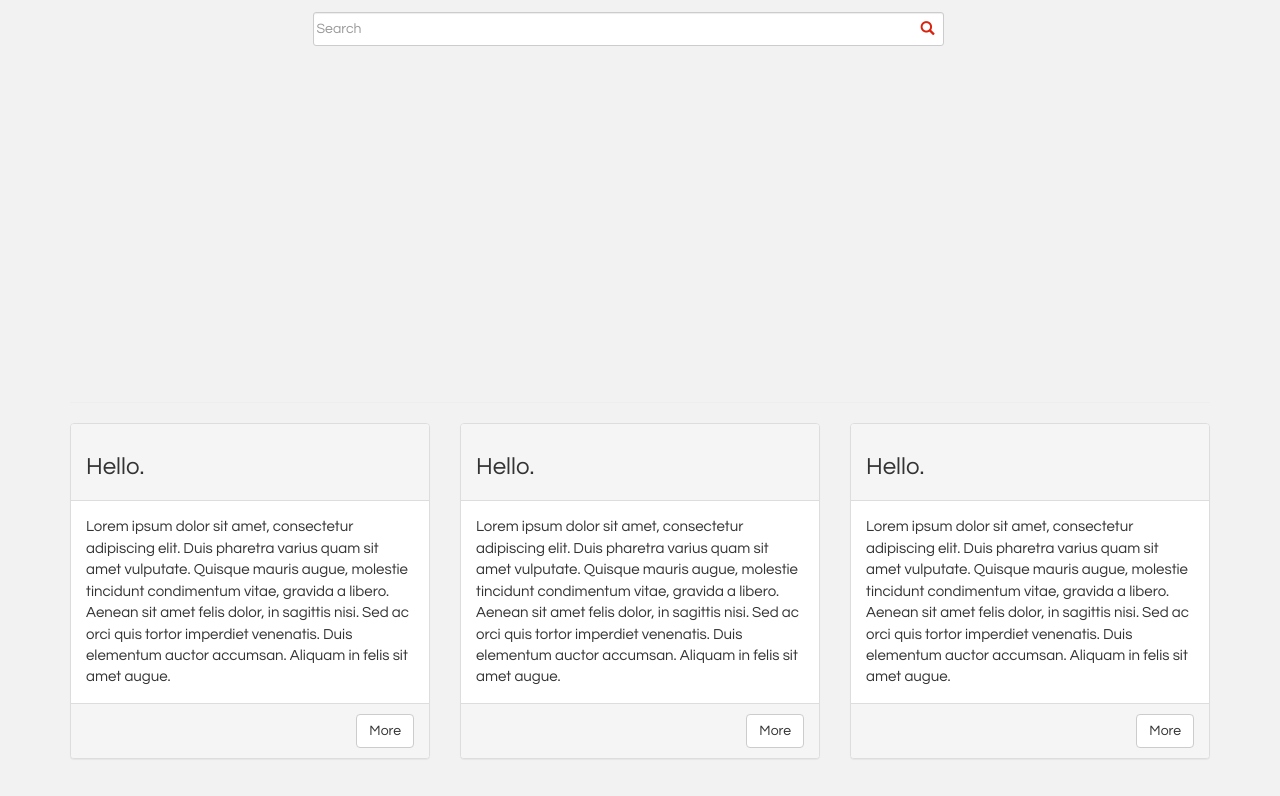
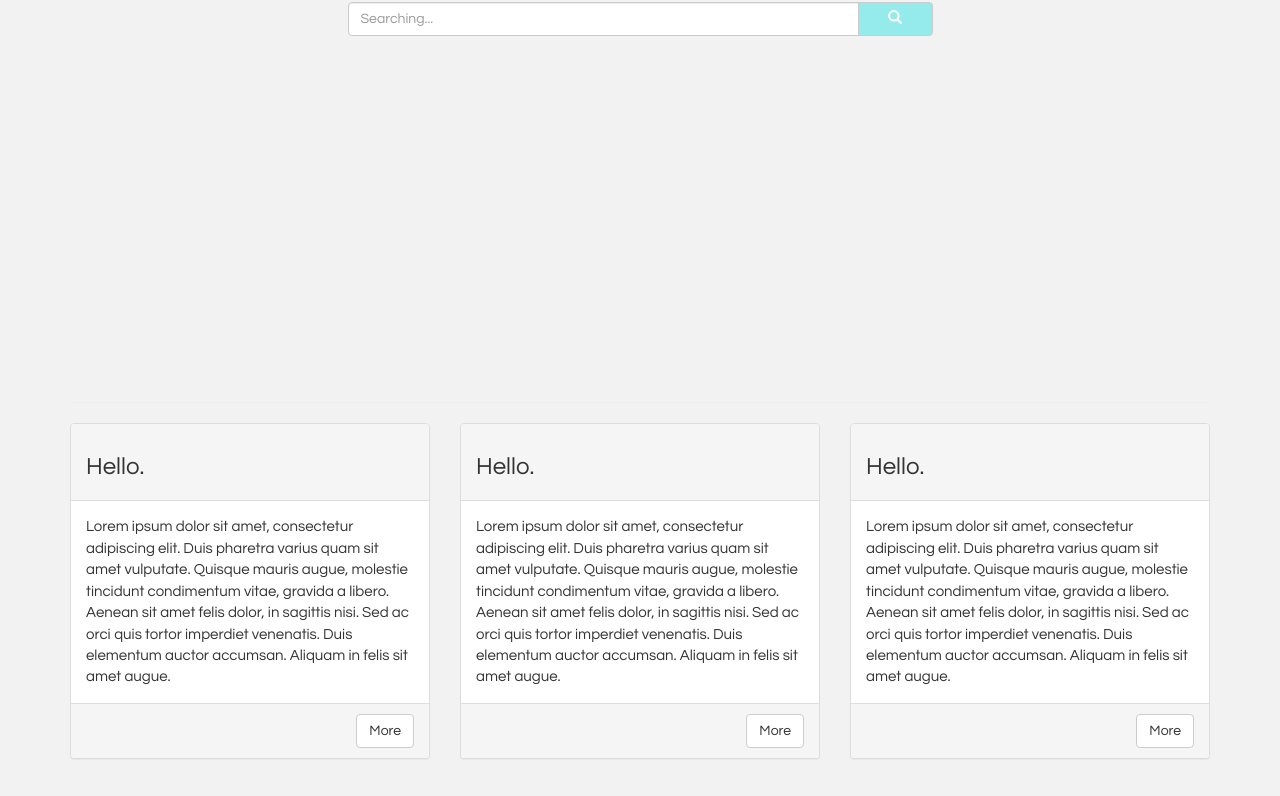
Before and after one commit to LuckyLam34/HotelProject, a plain HTML site: page index.html in a window 1280 px wide. Shown: the part 249-1045 px from the top of the page. Drawn offline with nearby package versions, Linux system fonts and the light colour scheme.

Commit message:
Completed search bar

```diff
--- a/css/style.css
+++ b/css/style.css
@@ -49,3 +49,11 @@ section.bg {
     color:#fff;
     background-size:cover;
 }
+
+.mybtn {
+  width: 75px;
+  background-color: #95EAEB;
+}
+.mybtn > i {
+  color: #ffffff;
+}
--- a/index.html
+++ b/index.html
@@ -48,19 +48,28 @@
 
 
   <main>
-
     <!--parallax 1 -->
     <section class="bg bg-1 text-center">
       <h1>Find your perfect hotel</h1>
+      <div class="container">
         <div class="row">
+<!--
            <div id="custom-search-input">
               <div class="input-group col-md-offset-3 col-md-6 col-xs-offset-3 col-xs-6">
-                <input type="text" class="  search-query form-control" placeholder="Search" />
+                  <input type="text" class="search-query form-control" placeholder="Search" />
                   <span class="input-group-btn">
                       <button class="btn btn-danger" type="button">
-                        <span class=" glyphicon glyphicon-search"></span>
+
                       </button>
                   </span>
+              </div>
+            </div>
+-->
+         <div class="input-group col-md-offset-3 col-md-6 col-xs-12">
+            <input type="text" class="form-control" placeholder="Searching...">
+            <div class="input-group-btn">
+                <button class="btn btn-default mybtn" type="submit"><i class="glyphicon glyphicon-search"></i></button>
+            </div>
           </div>
         </div>
       </div>
```
Lines whose indentation alone changed are shown as unchanged.
